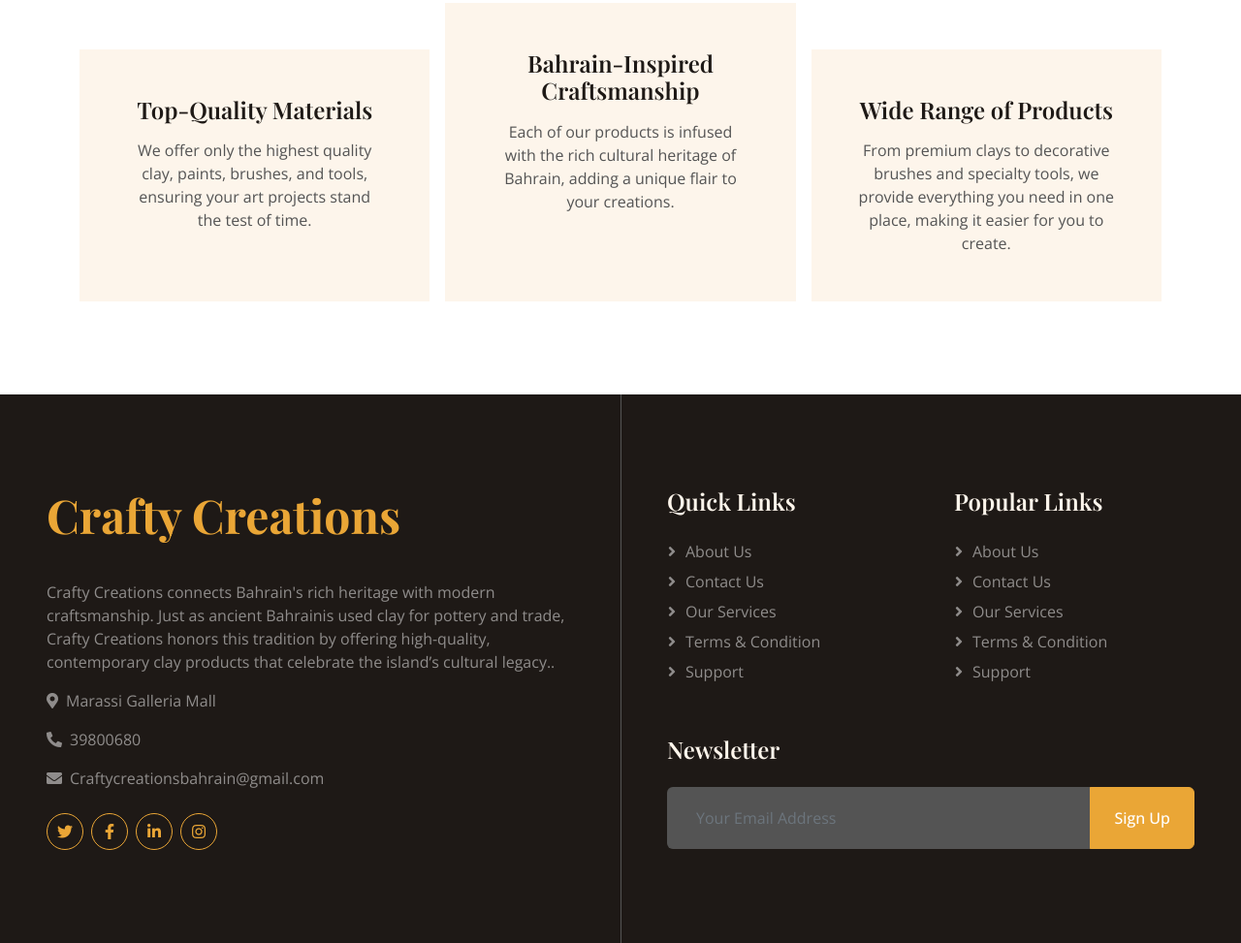
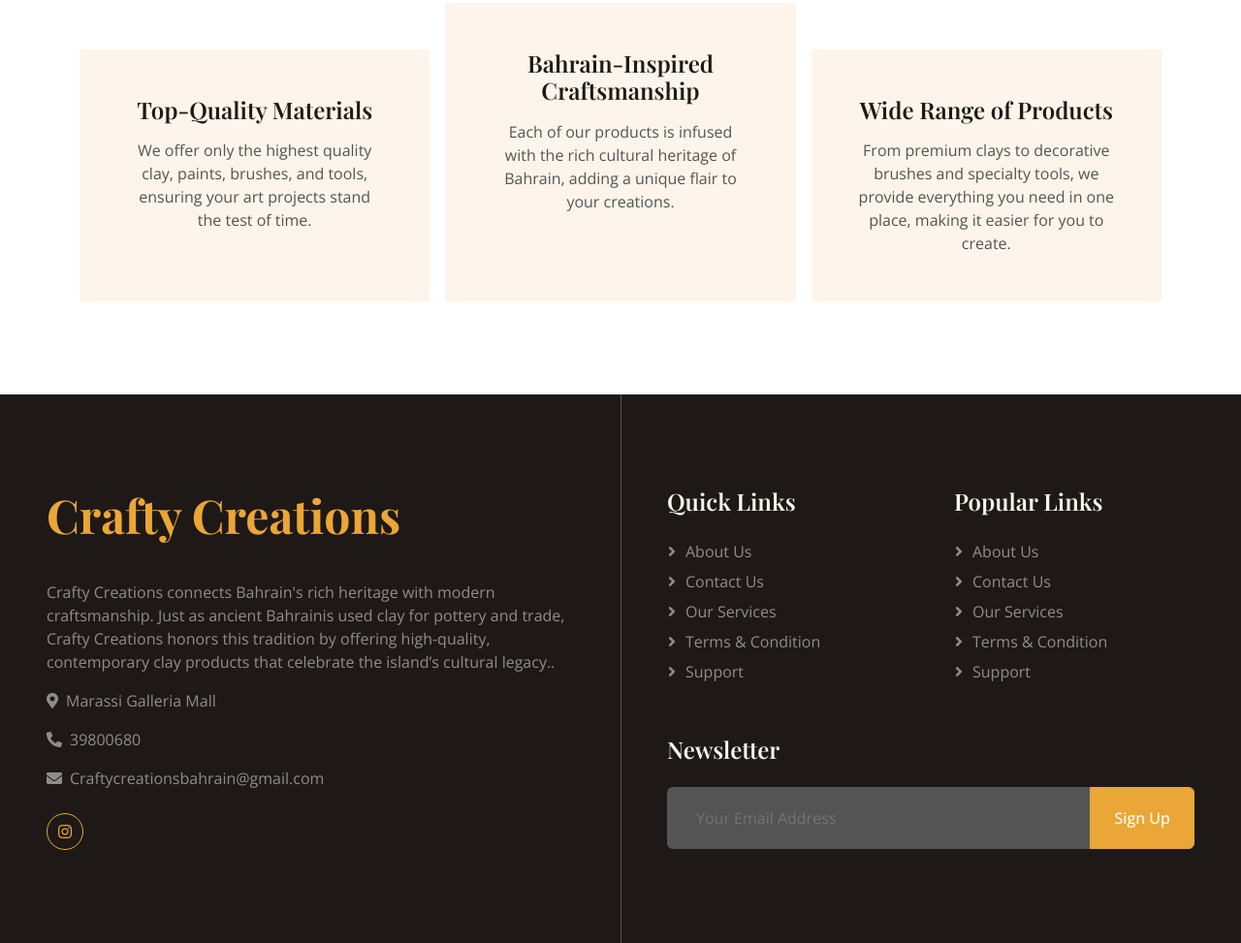
Before and after one commit to emilythestrangee/craftycreations, a plain HTML site: page feature.html in a window 1280 px wide. Shown: the part 834-1807 px from the top of the page at 97% size. Drawn offline with nearby package versions, Linux system fonts and the light colour scheme.

Commit message:
Update feature.html

```diff
--- a/feature.html
+++ b/feature.html
@@ -150,10 +150,7 @@
                 <p><i class="fa fa-phone-alt me-2"></i>39800680</p>
                 <p><i class="fa fa-envelope me-2"></i>Craftycreationsbahrain@gmail.com</p>
                 <div class="d-flex justify-content-start mt-4">
-                    <a class="btn btn-square btn-outline-primary rounded-circle me-2" href="#"><i class="fab fa-twitter"></i></a>
-                    <a class="btn btn-square btn-outline-primary rounded-circle me-2" href="#"><i class="fab fa-facebook-f"></i></a>
-                    <a class="btn btn-square btn-outline-primary rounded-circle me-2" href="#"><i class="fab fa-linkedin-in"></i></a>
-                    <a class="btn btn-square btn-outline-primary rounded-circle me-2" href="#"><i class="fab fa-instagram"></i></a>
+                    <a class="btn btn-square btn-outline-primary rounded-circle me-2" href="https://www.instagram.com/craftycreationsbahrain?utm_source=ig_web_button_share_sheet&igsh=ZDNlZDc0MzIxNw=="><i class="fab fa-instagram"></i></a>
                 </div>
             </div>
             <div class="col-lg-6 ps-lg-5">
```
